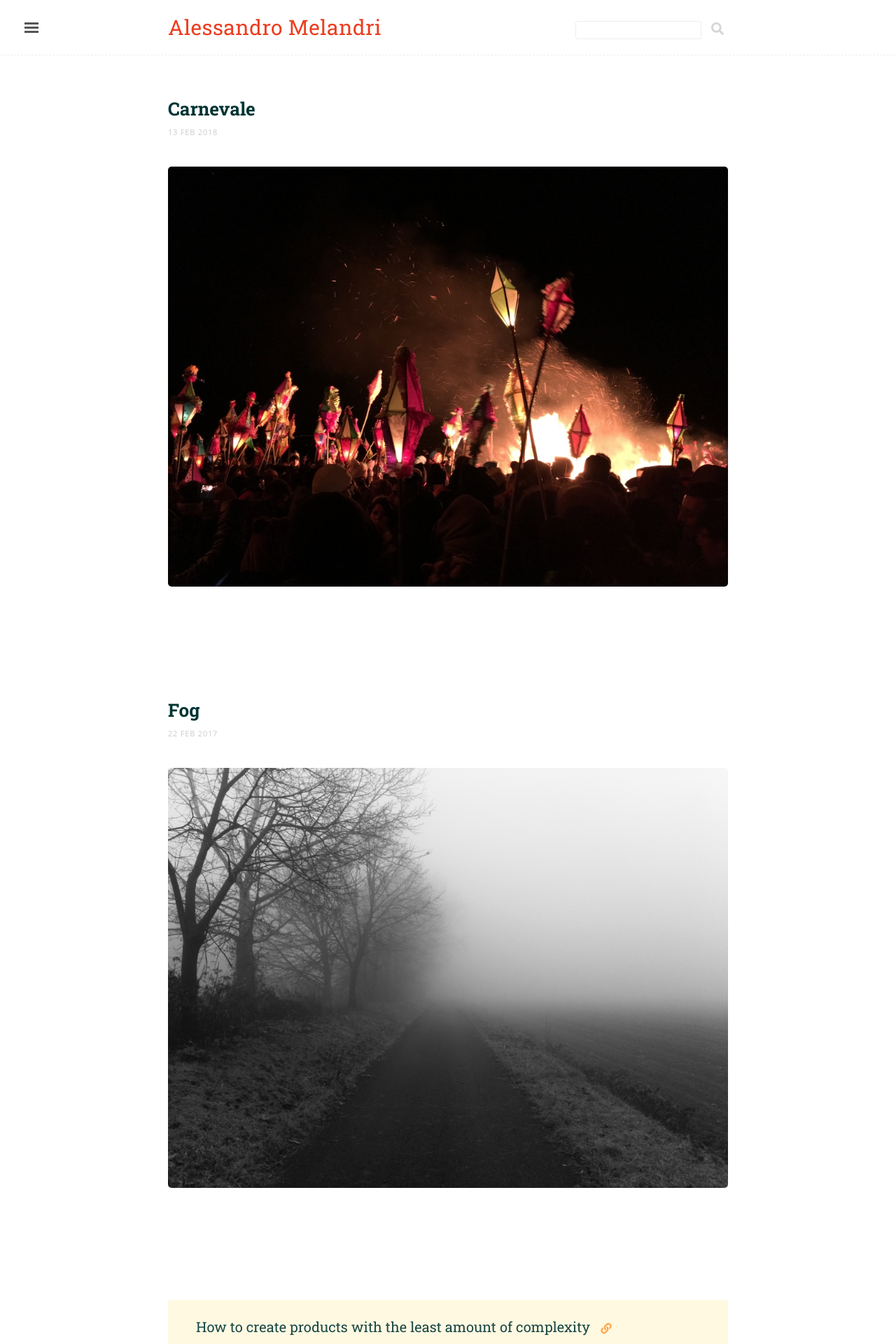
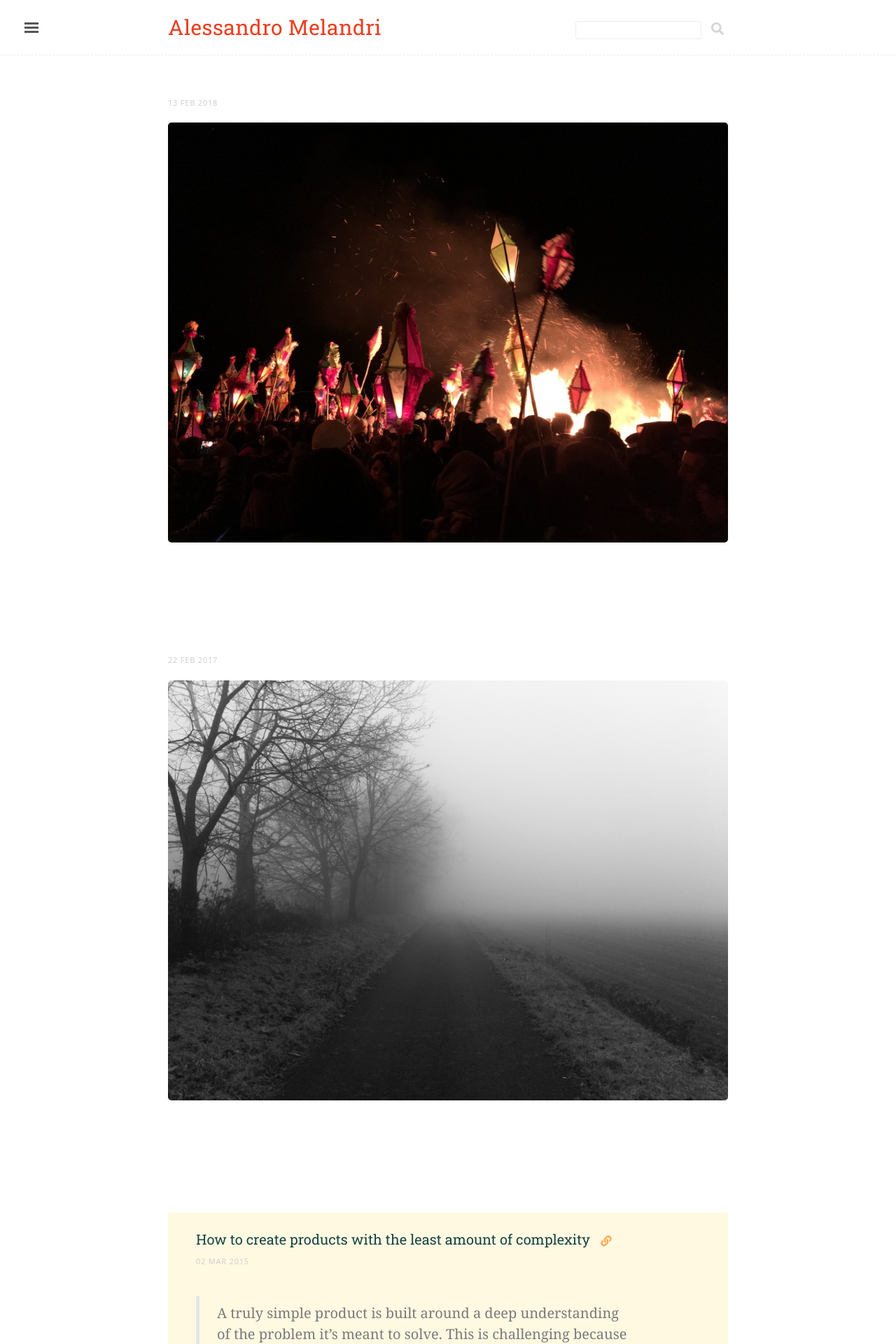
Before and after one commit to amelandri/amelandri.github.io, a Jekyll site: the page built from index.html, in a window 1280 px wide. Shown: the top 1920 px of the page at 70% size. Built offline with Jekyll 4.4.1, drawn with Linux system fonts in a browser that asks for light colours; nearby versions of some CDN libraries; the list of posts is cut into pages by our own code; comment, search, counter and statistics services are not loaded.

Commit message:
Changed layout for photo post

```diff
--- a/index.html
+++ b/index.html
@@ -9,7 +9,7 @@
 
 
 	{% if post.external-url == nil %}
-		<div class="post">
+		<div class="post {{post.category}}">
 		<h1 class="post-title"><a href="{{ post.url }}">{{ post.title }}</a></h1>
 	{% else %}
 		 <div class="post linklog">
--- a/public/css/lanyon.css
+++ b/public/css/lanyon.css
@@ -340,6 +340,10 @@
   color: #003333;
 }
 
+.Photo .post-title{
+	display: none;
+}
+
 .post-title a:hover{
   text-decoration: none;
   border-bottom: 1px dotted;
@@ -387,6 +391,10 @@
   padding-top: 0.5rem;
   font-family: 'Open Sans', Arial, Helvetica, sans-serif;
   text-transform: uppercase;
+}
+
+.Photo .post-date{
+	margin-bottom: 1rem;
 }
 
 /* Related posts */
```
